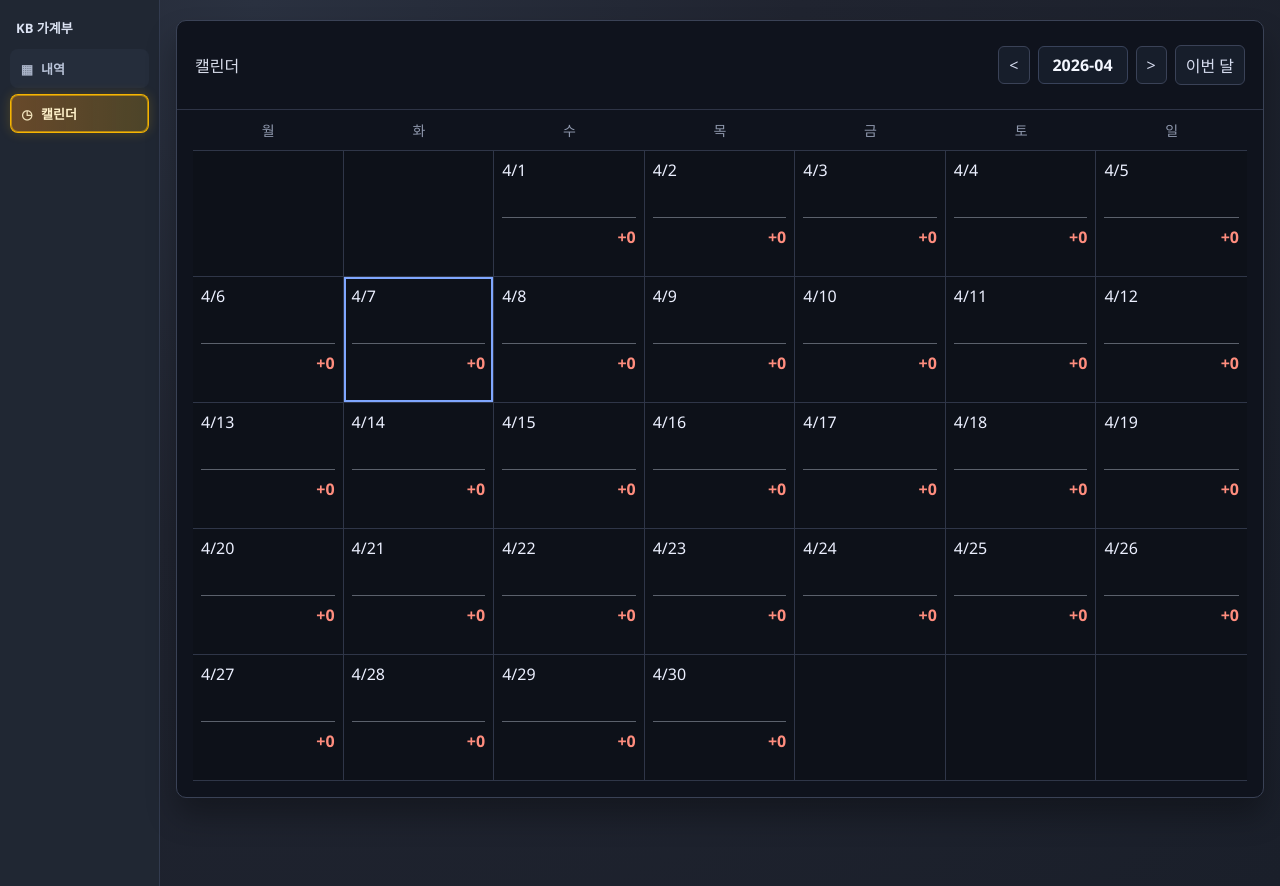
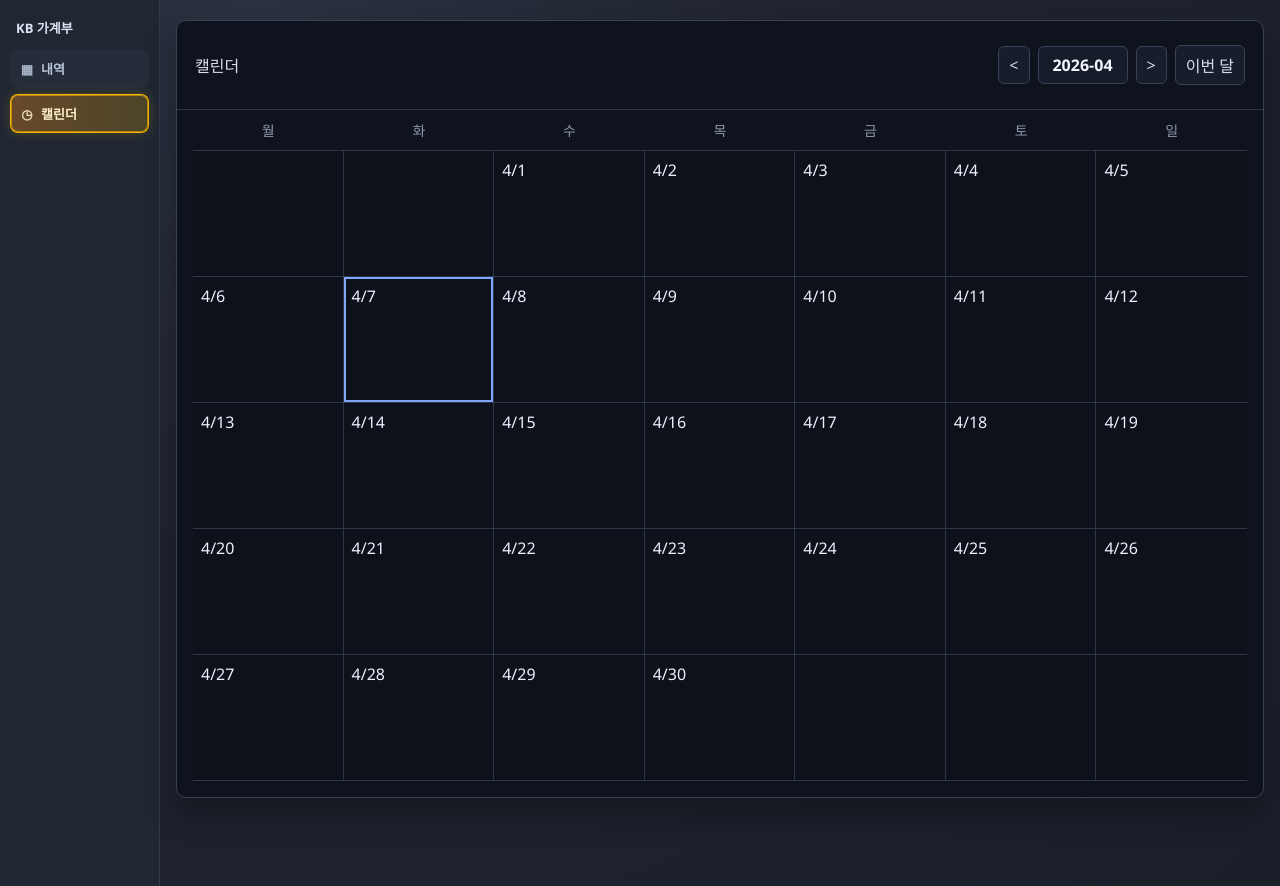
Before and after one commit to wonderfulrosemari/notitle, a Vue app: page /calendar in a window 1280 px wide. Built offline with nearby package versions, Linux system fonts and the light colour scheme; no server answers; the HTML template or start-up script is replaced by a standard one.

Commit message:
fix : [#18] 캘린더 0원 표시 숨김 처리

```diff
--- a/src/views/CalendarDesk.vue
+++ b/src/views/CalendarDesk.vue
@@ -26,7 +26,7 @@
               <div class="amount-list">
                 <p class="income" v-if="cell.income > 0">+{{ formatAmount(cell.income) }}</p>
                 <p class="expense" v-if="cell.expense > 0">-{{ formatAmount(cell.expense) }}</p>
-                <p class="balance" :class="cell.balance >= 0 ? 'income' : 'expense'">
+                <p v-if="cell.hasData" class="balance" :class="cell.balance >= 0 ? 'income' : 'expense'">
                   {{ cell.balance >= 0 ? '+' : '-' }}{{ formatAmount(Math.abs(cell.balance)) }}
                 </p>
               </div>
```
